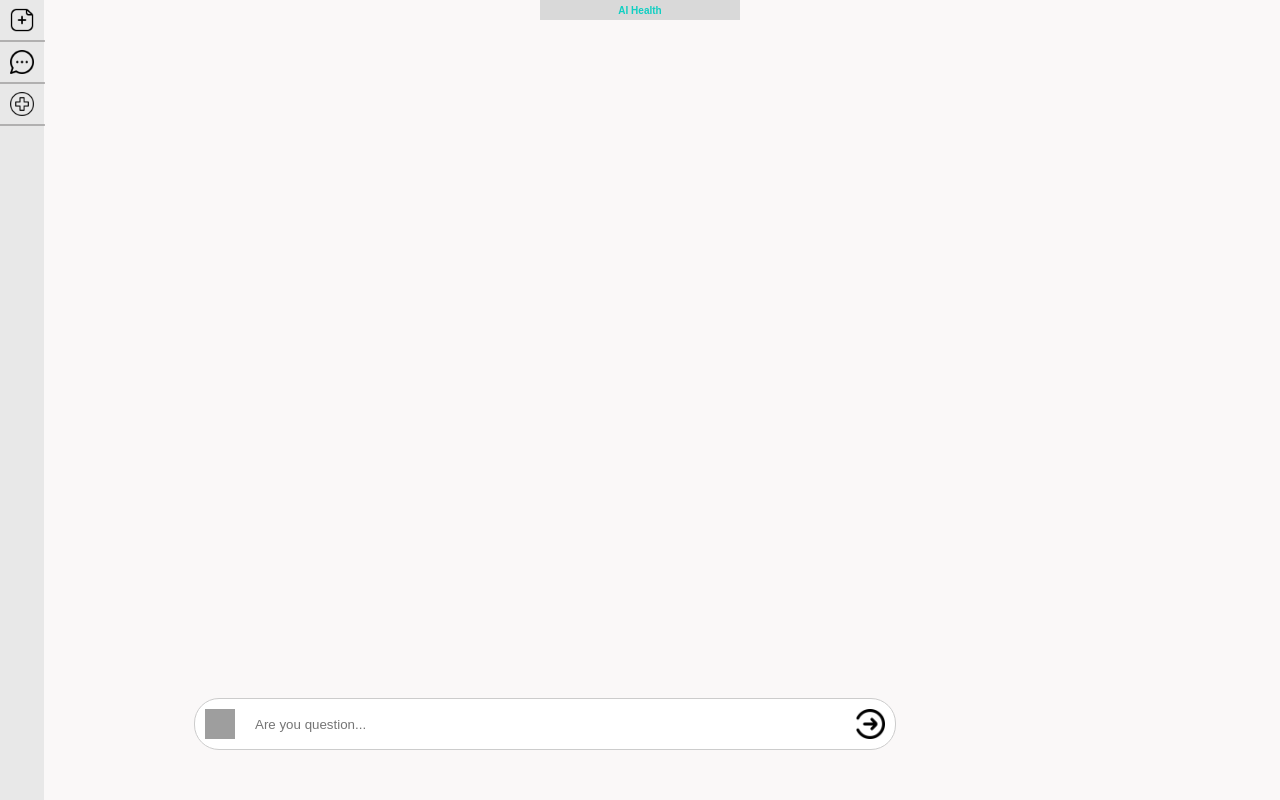
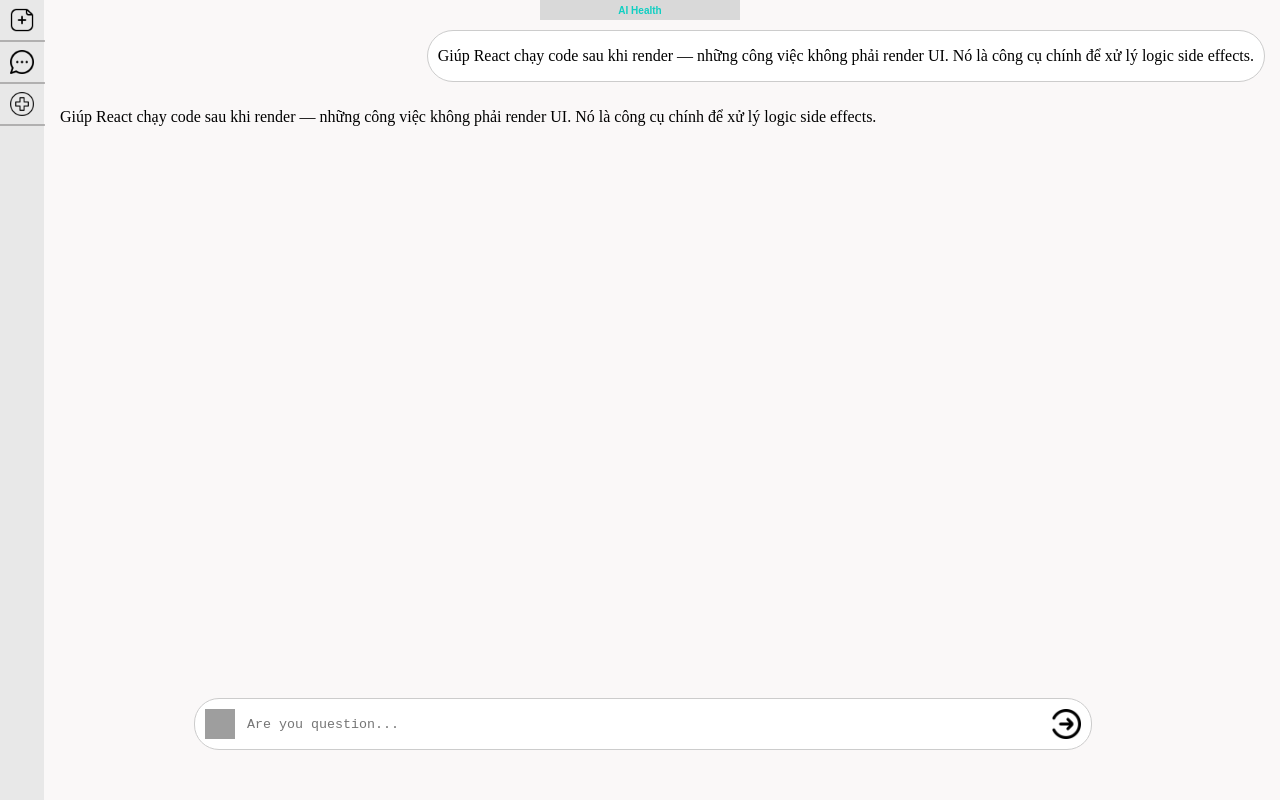
Before and after one commit to Tiendung3tzz/AI_health_chat, a React (Vite) app: page / in a window 1280 px wide. Built offline with nearby package versions, Linux system fonts and the light colour scheme; grey boxes are pictures that could not be loaded.

Commit message:
create message content

```diff
--- a/index.html
+++ b/index.html
@@ -7,7 +7,8 @@
     <link rel="stylesheet" href="./src/components/Header.css" />
     <link rel="stylesheet" href="./src/components/nav.css" />
     <link rel="stylesheet" href="./index.css" />
-    <link rel="stylesheet" href="./src/components/input.css" />
+    <link rel="stylesheet" href="./src/components/chatContent/input.css" />
+    <link rel="stylesheet" href="./src/components/chatContent/content.css">
     <title>chat-health</title>
   </head>
   <body>
--- /dev/null
+++ b/src/components/chatContent/content.css
@@ -0,0 +1,44 @@
+.content-container {
+    display: flex;
+    flex-direction: column;
+}
+
+.user-message {
+    max-width: 70%;
+    background-color: #ffffff;
+    /* margin-left: auto; */
+    align-self: flex-end;
+    margin-right: 15px;
+    margin-top: 10px;
+    /* margin-bottom: 10px; */
+    padding: 0 10px 0 10px;
+    border: 1px solid #cccccc;
+    border-radius: 40px;
+}
+
+.bot-message {
+    max-width: 70%;
+    margin-left: 50px;
+    /* margin-right: 15px; */
+    margin-top: 10px;
+    /* margin-bottom: 10px; */
+    padding: 0 10px 0 10px;
+    transition: margin 0.5s ease;
+
+}
+
+.content-container {
+  transition: margin-left .5s;
+}
+
+body.nav-expanded .content-container {
+  margin-left: var(--nav-message-trans);
+}
+
+/* body.nav-expanded .bot-message {
+  margin-left: var(--nav-message-trans);
+}
+
+body.nav-expanded .user-message {
+  margin-left: var(--nav-message-trans);
+} */
--- /dev/null
+++ b/src/components/chatContent/content.jsx
@@ -0,0 +1,15 @@
+export default function Content() {
+  return (
+    <div className="content-container">
+      <div className="user-message">
+          <p>Giúp React chạy code sau khi render — những công việc không phải render UI.
+              Nó là công cụ chính để xử lý logic side effects.</p>
+      </div>
+      <div className="bot-message">
+          <p>Giúp React chạy code sau khi render — những công việc không phải render UI.
+              Nó là công cụ chính để xử lý logic side effects.</p>
+      </div>
+    </div>
+
+  );
+}
--- a/src/components/input.css
+++ b/src/components/chatContent/input.css
@@ -2,7 +2,7 @@
     margin-top: auto;
     display: flex;
     justify-content: center;
-    width: 700px;
+    width: 70%;
     height: 50px;
     margin-left: 194px;
     margin-right: 130px;
@@ -14,16 +14,20 @@
     transition: transform 0.5s ease;
 }
 
-.input-container input {
+.input-container .text-input {
     width: 80%;
+    height: 45px;
+    line-height: 45px;
     margin-left: 10px;
     margin-right: 10px;
-    padding: 10px;
+    align-items: center;
+    resize: none;
+    overflow: auto;
     border: none;
 
 }
 
-input:focus {
+.text-input:focus {
   outline: none;
 }
 
@@ -46,3 +50,7 @@ input:focus {
 body.nav-expanded .input-container {
   transform: translateX(var(--nav-width));
 }
+
+.text-input::-webkit-scrollbar {
+    display: none;
+}
--- a/src/components/input.jsx
+++ b/src/components/chatContent/input.jsx
@@ -2,7 +2,7 @@ export default function Search() {
     return (
         <div className="input-container">
             <img src="/src/assets/add.png" className="add" alt="add" />
-            <input type="text" placeholder="Are you question..." />
+            <textarea className="text-input" placeholder="Are you question..." />
             <img src="/src/assets/login.png" className="enter" alt="enter" />
         </div>
     )
--- a/src/components/nav.css
+++ b/src/components/nav.css
@@ -15,7 +15,7 @@
     flex-direction: column;
     align-items: left;
     padding-top: 8px;
-    transition: width 0.8s ease;
+    transition: width 0.5s ease;
 
     /* overflow: hidden; */
 }
@@ -84,8 +84,8 @@
 
 .nav-item-1, .nav-item-2, .nav-item-3{
    display: flex;
-   width: 90%;
-   padding-left: 10px;
+   width: 24px;
+   margin-left: 10px;
    align-items: center;
    justify-content: left;
 }
@@ -121,6 +121,13 @@
 
 }
 
+.nav-list.expanded .nav-item-1,
+.nav-list.expanded .nav-item-2,
+.nav-list.expanded .nav-item-3 {
+  width: 90%;
+
+}
+
 .img-2 {
   margin-left: auto;
   margin-right: 10px;
--- a/src/index.css
+++ b/src/index.css
@@ -2,7 +2,6 @@ html, body {
  margin: 0;
  height: 100%;
  width: 100%;
-
 }
 
 #root {
@@ -10,6 +9,7 @@ html, body {
  height: 100%;
  width: 100%;
  --nav-width: 100px;
+ --nav-message-trans: 150px;
  display: flex;
  flex-direction: column;
 }
--- a/src/main.jsx
+++ b/src/main.jsx
@@ -3,12 +3,14 @@ import { createRoot } from 'react-dom/client'
 import './index.css'
 import Header from './components/Header.jsx'
 import Nav from './components/nav.jsx'
-import Search from './components/input.jsx'
+import Search from './components/chatContent/input.jsx'
+import Content from './components/chatContent/content.jsx'
 
 createRoot(document.getElementById('root')).render(
   <StrictMode>
     <Header />
     <Nav />
+    <Content />
     <Search />
   </StrictMode>,
 )
```
